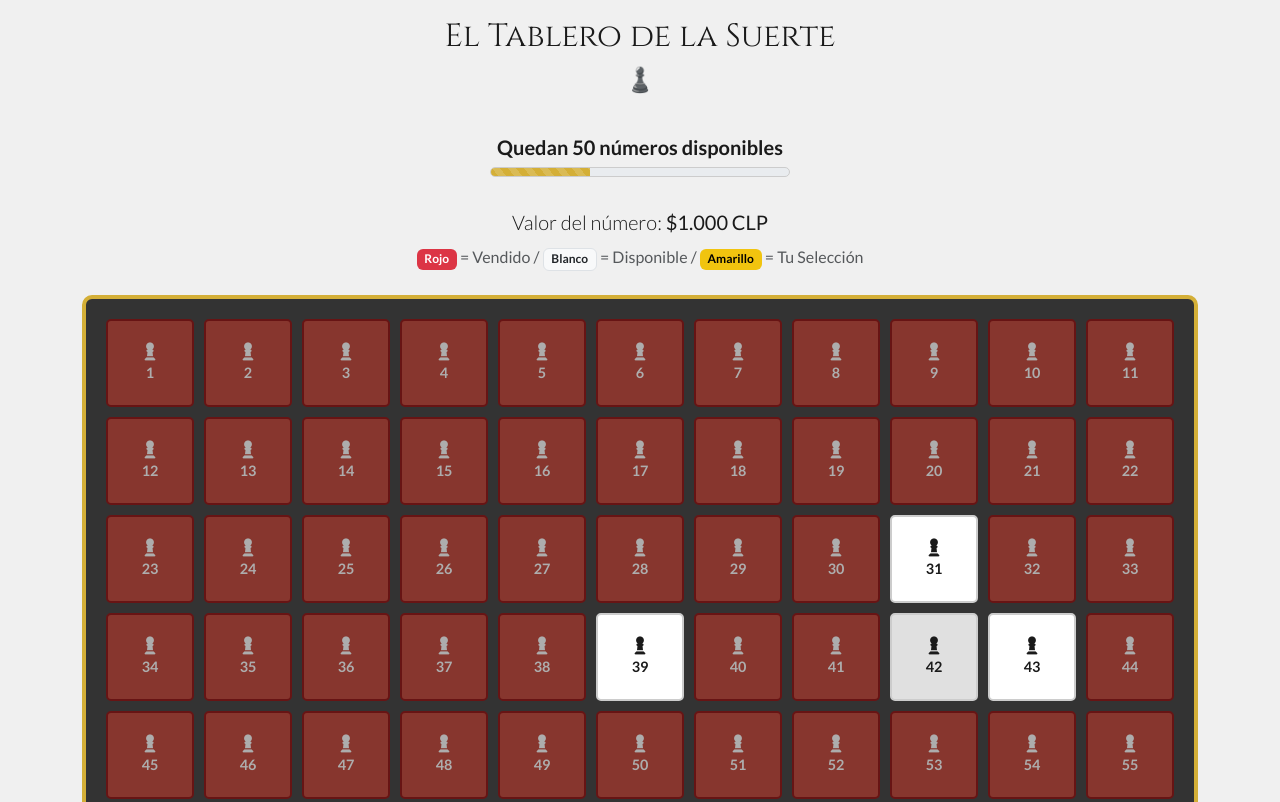
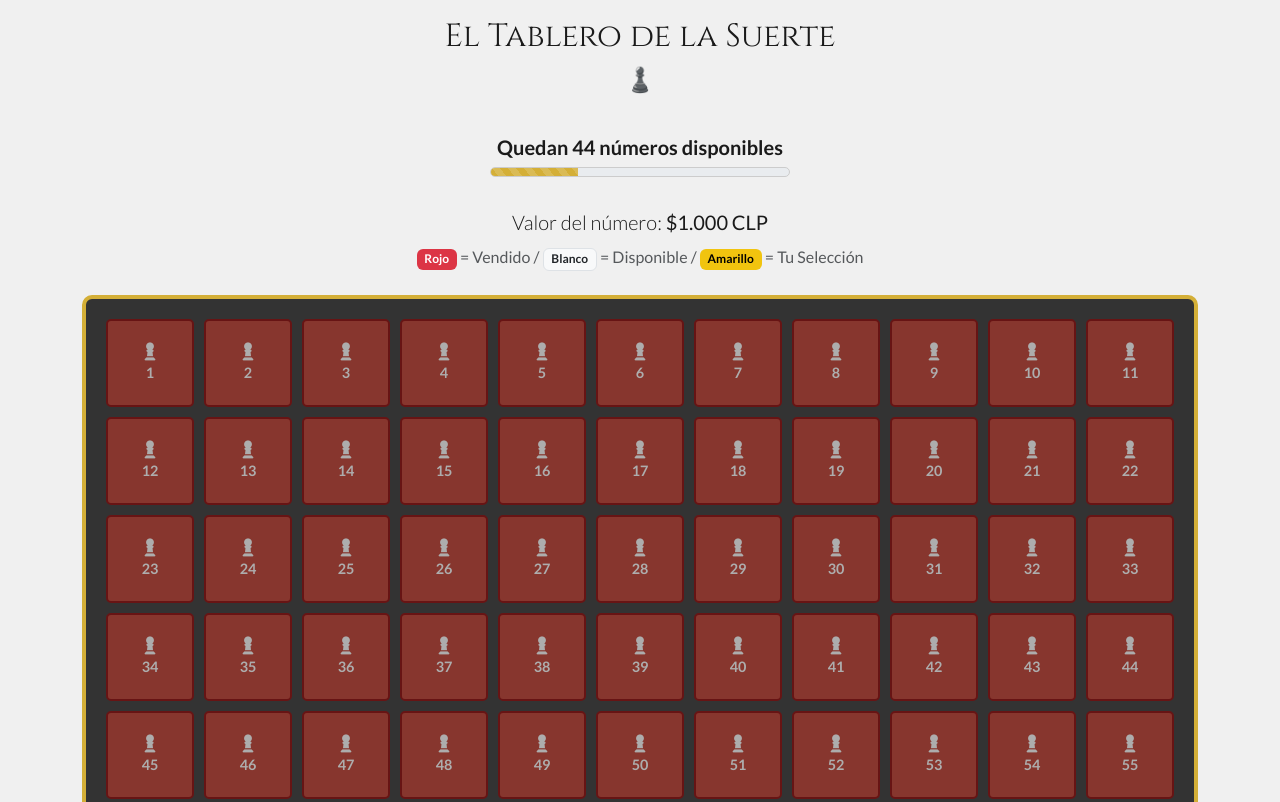
Before and after one commit to Jotaem/rifa_nacional_ajedrez_2026, a plain HTML site: page index.html in a window 1280 px wide. Shown: the part 2040-2842 px from the top of the page. Drawn offline with nearby package versions, Linux system fonts and the light colour scheme.

Commit message:
Jose Meza: 31, 39, 42, 43, 119, 123

```diff
--- a/index.html
+++ b/index.html
@@ -785,7 +785,8 @@
             { nombre: "MARTIN DIAZ", numeros: [134, 135, 136, 137, 138, 139, 140, 141, 142, 143] },
             { nombre: "IVAN RIQUELME", numeros: [22, 32, 34, 36, 38, 41, 44, 46, 50, 52, 58, 61, 80] },
             { nombre: "RITA CID", numeros: [49, 53] },
-            { nombre: "ISAAC MENDEZ", numeros: [131, 132, 145, 146, 148] }
+            { nombre: "ISAAC MENDEZ", numeros: [131, 132, 145, 146, 148] },
+            { nombre: "JOSE MEZA", numeros: [31, 39, 42, 43, 119, 123] }
         ];
         // ==========================================
 
```
